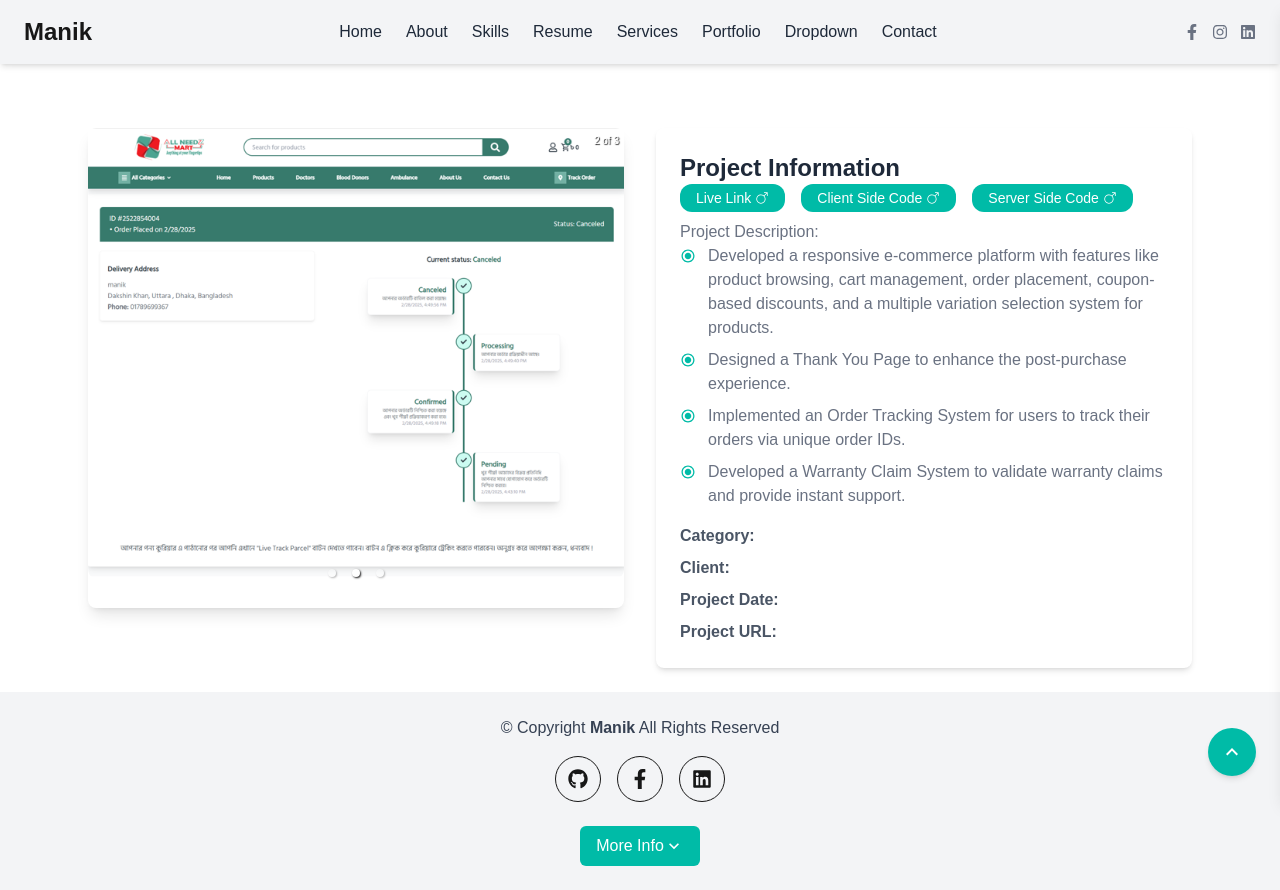
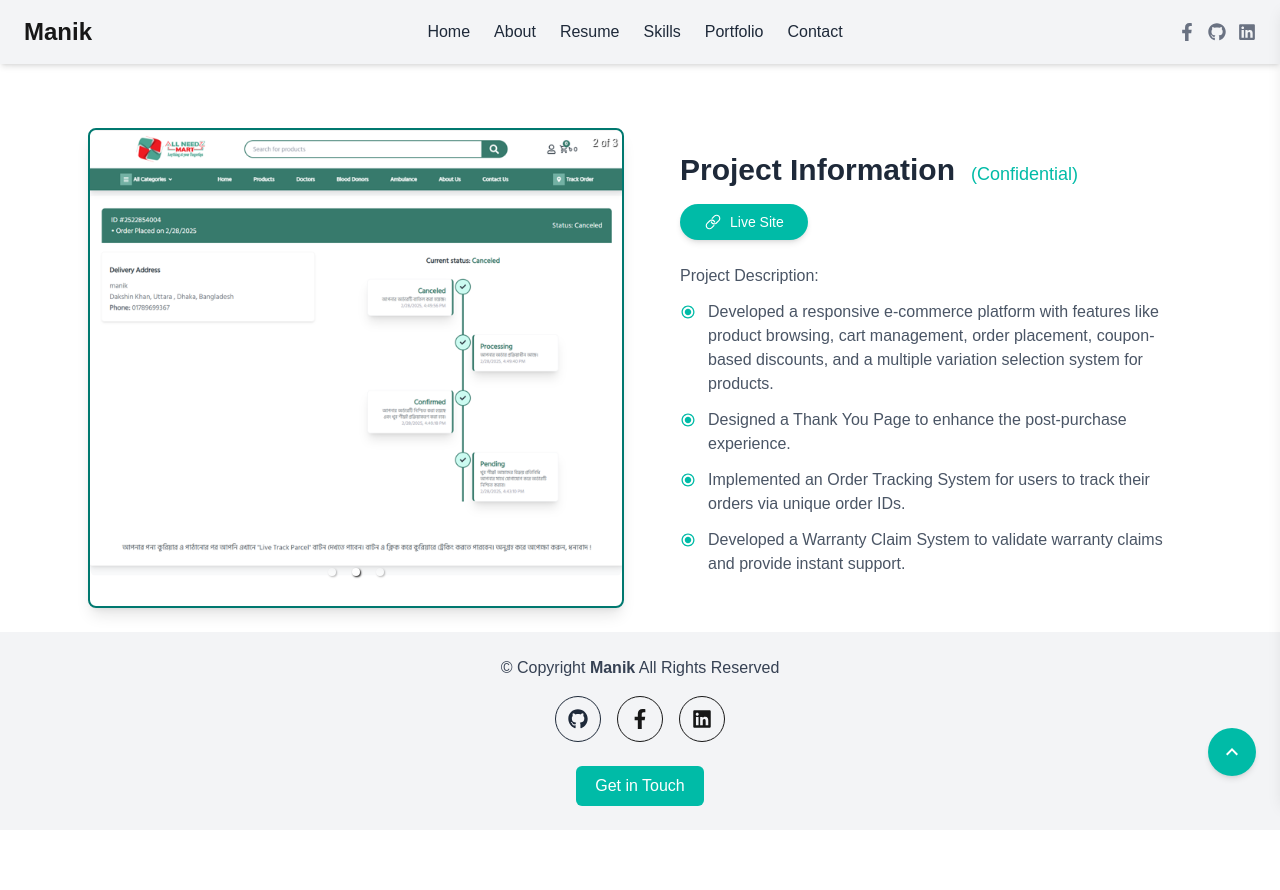
Before and after one commit to thmanik/manik.portfolio, a Next.js app: page /portfolio/1 in a window 1280 px wide. After the commit the page ends 830 px from the top, so only its background shows below. Built offline with nearby package versions, Linux system fonts and the light colour scheme.

Commit message:
complete

```diff
--- a/app/components/footer/Footer.jsx
+++ b/app/components/footer/Footer.jsx
@@ -23,36 +23,35 @@ const Footer = () => {
 
       {/* Social Icons */}
       <div className="flex justify-center space-x-4 mt-4">
-        <a href="#" className="p-3 border rounded-full hover:bg-gray-200 transition">
+        <a href="https://github.com/thmanik" className="p-3 border rounded-full text-gray-800 hover:text-gray-950 transition">
           <FaGithub size={20} />
         </a>
-        <a href="#" className="p-3 border rounded-full hover:bg-gray-200 transition">
+        <a href="https://www.facebook.com/mdmanik.ahmed.90038882" className="p-3 border rounded-full  hover:text-blue-600 transition">
           <FaFacebookF size={20} />
         </a>
-        <a href="#" className="p-3 border rounded-full hover:bg-gray-200 transition">
+        <a href="https://www.linkedin.com/in/md-tofazzol-hossain-manik-764544299" className="p-3 border rounded-full hover:text-blue-700 transition">
           <FaLinkedin size={20} />
         </a>
       </div>
 
-      {/* Dropdown Section */}
+
+       {/* Call-to-Action Section */}
       <div className="mt-6">
-        <button
-          className="flex items-center justify-center mx-auto px-4 py-2 bg-teal-500 text-white rounded-md"
+        <a
+        href="mailto:thmanik1241@gmail.com"
+          className="flex items-center justify-center w-32 mx-auto px-4 py-2 bg-teal-500 text-white rounded-md"
           onClick={toggleDropdown}
         >
-          More Info {isDropdownOpen ? <MdKeyboardArrowUp size={20} /> : <MdKeyboardArrowDown size={20} />}
-        </button>
+          Get in Touch
+        </a>
 
-        {isDropdownOpen && (
-          <div className="mt-4 p-4 bg-white shadow-md rounded-md">
-            <p className="text-gray-700">This is additional information in the dropdown.</p>
-          </div>
-        )}
+
+
       </div>
 
       {/* Scroll to Top Button */}
       <button
-        className="fixed bottom-6 right-6 bg-teal-500 text-white p-3 rounded-full shadow-md hover:bg-teal-600 transition"
+        className="fixed bottom-6 right-6 cursor-pointer bg-teal-500 text-white p-3 rounded-full shadow-md hover:bg-teal-600 transition"
         onClick={scrollToTop}
       >
         <MdKeyboardArrowUp size={24} />
--- a/app/components/header/Header.jsx
+++ b/app/components/header/Header.jsx
@@ -1,18 +1,16 @@
 "use client";
 import { useState } from "react";
 import { usePathname } from "next/navigation";
-import { FaFacebookF, FaInstagram, FaLinkedin } from "react-icons/fa";
+import { FaFacebookF, FaGithub, FaLinkedin } from "react-icons/fa";
 import { RxHamburgerMenu, RxCross2 } from "react-icons/rx";
 import Link from "next/link";
 
 const navItems = [
   { name: "Home", link: "/home" },
   { name: "About", link: "/about" },
+  { name: "Resume", link: "/resume" },
   { name: "Skills", link: "/skills" },
-  { name: "Resume", link: "/resume" },
-  { name: "Services", link: "/services" },
   { name: "Portfolio", link: "/portfolio" },
-  { name: "Dropdown", link: "/dropdown" },
   { name: "Contact", link: "/contact" },
 ];
 
@@ -55,18 +53,31 @@ const Header = () => {
 
           {/* Desktop Social Icons */}
           <div className="hidden md:flex space-x-3 text-gray-500">
-            <FaFacebookF className="cursor-pointer hover:text-gray-700" />
-            <FaInstagram className="cursor-pointer hover:text-gray-700" />
-            <FaLinkedin className="cursor-pointer hover:text-gray-700" />
+  <a href="https://www.facebook.com/mdmanik.ahmed.90038882" target="_blank" rel="noopener noreferrer">
+    <FaFacebookF className="cursor-pointer text-lg hover:text-blue-600" />
+  </a>
+  <a href="https://github.com/thmanik" target="_blank" rel="noopener noreferrer">
+    <FaGithub className="cursor-pointer text-lg hover:text-gray-700" />
+  </a>
+  <a href="https://www.linkedin.com/in/md-tofazzol-hossain-manik-764544299" target="_blank" rel="noopener noreferrer">
+    <FaLinkedin className="cursor-pointer text-lg hover:text-blue-700" />
+  </a>
 </div>
+
 
           {/* Mobile Header */}
           <div className="md:hidden flex items-center gap-4">
             {/* Social Icons */}
             <div className="flex space-x-3 text-gray-500">
-              <FaFacebookF className="cursor-pointer hover:text-gray-700" />
-              <FaInstagram className="cursor-pointer hover:text-gray-700" />
-              <FaLinkedin className="cursor-pointer hover:text-gray-700" />
+            <a href="https://www.facebook.com/mdmanik.ahmed.90038882" target="_blank" rel="noopener noreferrer">
+    <FaFacebookF className="cursor-pointer hover:text-blue-600" />
+  </a>
+  <a href="https://github.com/thmanik" target="_blank" rel="noopener noreferrer">
+    <FaGithub className="cursor-pointer hover:text-gray-700" />
+  </a>
+  <a href="https://www.linkedin.com/in/md-tofazzol-hossain-manik-764544299" target="_blank" rel="noopener noreferrer">
+    <FaLinkedin className="cursor-pointer hover:text-blue-700" />
+  </a>
             </div>
 
             {/* Mobile Menu Button */}
@@ -82,22 +93,26 @@ const Header = () => {
 
       {/* Mobile Sidebar */}
       <div
-        className={`fixed top-0 right-0 w-3/4 h-full bg-gray-100 shadow-lg transform transition-transform duration-300 z-50 ${
+  className={`fixed top-0 right-0 w-3/4 h-full bg-[#1E2939] shadow-lg transform transition-transform duration-300 z-50 ${
     isOpen ? "translate-x-0" : "translate-x-full"
   }`}
 >
-        <button className="absolute top-5 right-5" onClick={toggleMenu}>
+  <button className="absolute top-5 right-5 text-white" onClick={toggleMenu}>
     <RxCross2 size={28} />
   </button>
 
-        <ul className="flex flex-col items-center mt-16 space-y-6 text-gray-700">
+  <ul className="flex flex-col items-center mt-16 space-y-4 text-white">
     {navItems.map((item, index) => (
-            <li key={index} onClick={toggleMenu}>
+      <li
+        key={index}
+        onClick={toggleMenu}
+        className={`w-3/4  ${pathname == item.link ? " border border-teal-700":" border  border-white"}rounded-lg text-center py-3 transition-all duration-200 hover:bg-teal-500 hover:text-white cursor-pointer`}
+      >
         <Link
           href={item.link}
-                className={`text-lg ${
-                  pathname === item.link ? "text-teal-500 font-semibold" : "hover:text-teal-500"
-                } cursor-pointer`}
+          className={`block w-full text-lg ${
+            pathname == item.link ? "text-teal-700 font-semibold  " : "hover:text-white"
+          }`}
         >
           {item.name}
         </Link>
@@ -105,6 +120,7 @@ const Header = () => {
     ))}
   </ul>
 </div>
+
     </>
   );
 };
--- /dev/null
+++ b/app/contact/page.jsx
@@ -0,0 +1,148 @@
+"use client";
+import { useState } from "react";
+import { useForm } from "react-hook-form";
+import emailjs from "emailjs-com";
+import { FaMapMarkerAlt, FaPhoneAlt, FaEnvelope } from "react-icons/fa";
+import Swal from 'sweetalert2';
+const ContactSection = () => {
+  const { register, handleSubmit, reset } = useForm();
+  const [successMessage, setSuccessMessage] = useState(null);
+
+  const sendEmail = async (data) => {
+    try {
+      await emailjs.send(
+        "service_v7yrlj4", // Replace with your EmailJS Service ID
+        "template_u2g2er7", // Replace with your EmailJS Template ID
+        {
+          user_name: data.name,
+          user_email: data.email,
+          user_subject: data.subject,
+          user_message: data.message,
+        },
+        "iNL1-Zac1PKMZ8p92" // Replace with your EmailJS Public Key
+      );
+
+      // Show success message with SweetAlert2
+      Swal.fire({
+        title: 'Success!',
+        text: 'Your message has been sent! Please wait for our response.',
+        icon: 'success',
+        confirmButtonText: 'OK',
+        confirmButtonColor: '#00BBA7',
+      });
+
+      reset(); // Reset form
+    } catch (error) {
+      console.error("Error sending email:", error);
+
+      // Show error message with SweetAlert2
+      Swal.fire({
+        title: 'Error!',
+        text: 'Failed to send message. Please try again.',
+        icon: 'error',
+        confirmButtonText: 'OK',
+        confirmButtonColor: '#FF6F61',
+      });
+    }
+  };
+
+  return (
+    <section className="container mx-auto px-4 py-12">
+      <div className="max-w-7xl mx-auto text-center">
+    <h2 className="text-3xl md:text-4xl font-semibold text-gray-800">
+      Get in Touch
+    </h2>
+    <p className="mt-4 text-lg text-gray-600">
+      We'd love to hear from you! Feel free to reach out for any inquiries or feedback.
+    </p>
+  </div><div className="w-20 h-1 bg-[#00BBA7] mx-auto mt-6 rounded-md"></div>
+
+      <div className="grid grid-cols-1 md:grid-cols-2 gap-8 mt-10">
+        {/* Left Section - Contact Info */}
+        <div className="bg-white border-1 border-gray-100 p-6 rounded-lg" data-aos="fade-up">
+          <div className="flex items-center gap-4 mb-4">
+            <FaMapMarkerAlt className="text-[#00BBA7] text-2xl" />
+            <div>
+              <h4 className="font-semibold text-lg">Address</h4>
+              <p className="text-gray-600 text-sm">Uttara, Dhaka-1230, Bangladesh</p>
+            </div>
+          </div>
+
+          <div className="flex items-center gap-4 mb-4">
+            <FaPhoneAlt className="text-[#00BBA7] text-2xl" />
+            <div>
+              <h4 className="font-semibold text-lg">Call Us</h4>
+              <p className="text-gray-600 text-sm">+88 0163-1205714</p>
+            </div>
+          </div>
+
+          <div className="flex items-center gap-4 mb-4">
+            <FaEnvelope className="text-[#00BBA7] text-2xl" />
+            <div>
+              <h4 className="font-semibold text-lg">Email Us</h4>
+              <p className="text-gray-600 text-sm">thmanik1241@gmail.com</p>
+            </div>
+          </div>
+
+          {/* Google Map */}
+          <div className="rounded-lg overflow-hidden h-48 mt-4">
+            <iframe
+              className="w-full h-full"
+              src="https://www.google.com/maps/embed?pb=!1m18!1m12!1m3!1d3649.9081706769295!2d90.38075507516807!3d23.874673384094684!2m3!1f0!2f0!3f0!3m2!1i1024!2i768!4f13.1!3m3!1m2!1s0x3755c52469e82e47%3A0x3d32b30d218e88e6!2sUttara%2C%20Dhaka%2C%20Bangladesh!5e0!3m2!1sen!2sbd!4v1712345678901!5m2!1sen!2sbd"
+              allowFullScreen
+              loading="lazy"
+            ></iframe>
+          </div>
+        </div>
+
+        {/* Right Section - Contact Form */}
+        <div className="bg-white  border-1 border-gray-100 p-6 rounded-lg" data-aos="fade-up">
+          <form onSubmit={handleSubmit(sendEmail)} className="space-y-4">
+            <div className="grid grid-cols-1 sm:grid-cols-2 gap-4">
+              <input
+                type="text"
+                placeholder="Your Name"
+                {...register("name", { required: "Name is required" })}
+                className="p-3 border border-gray-300 rounded-md focus:outline-[#00BBA7] w-full"
+              />
+              <input
+                type="email"
+                placeholder="Your Email"
+                {...register("email", { required: "Email is required" })}
+                className="p-3 border border-gray-300 rounded-md focus:outline-[#00BBA7] w-full"
+              />
+            </div>
+            <input
+              type="text"
+              placeholder="Subject"
+              {...register("subject", { required: "Subject is required" })}
+              className="p-3 border border-gray-300 rounded-md focus:outline-[#00BBA7] w-full"
+            />
+            <textarea
+              placeholder="Message"
+              {...register("message", { required: "Message is required" })}
+              rows={5}
+              className="p-3 border border-gray-300 rounded-md focus:outline-[#00BBA7] w-full"
+            ></textarea>
+
+            <button
+              type="submit"
+              className="bg-[#00BBA7] text-white cursor-pointer font-medium py-3 px-6 rounded-md hover:bg-[#009BA9] transition-all w-full sm:w-auto"
+            >
+              Send Message
+            </button>
+          </form>
+
+          {/* Success Message */}
+          {successMessage && (
+            <p className={`text-center mt-4 font-semibold ${successMessage.includes("✅") ? "text-green-600" : "text-red-600"}`}>
+              {successMessage}
+            </p>
+          )}
+        </div>
+      </div>
+    </section>
+  );
+};
+
+export default ContactSection;
--- a/app/portfolio/[id]/page.jsx
+++ b/app/portfolio/[id]/page.jsx
@@ -3,8 +3,9 @@
 import { notFound } from "next/navigation";
 import dynamic from 'next/dynamic';
 import { useParams } from 'next/navigation';
-import { IoIosMale, IoMdRadioButtonOn } from "react-icons/io";
-// Dynamically import Carousel component to disable SSR
+
+import { IoIosLink, IoLogoGithub, IoMdRadioButtonOn } from "react-icons/io";
+
 const Carousel = dynamic(() => import('react-responsive-carousel').then(mod => mod.Carousel), { ssr: false });
 import "react-responsive-carousel/lib/styles/carousel.min.css";
 
@@ -21,7 +22,8 @@ const projects = [
       ],
       technologies: ["Next.js", "TypeScript", "Redux Toolkit", "Tailwind CSS", "shadcn/ui"],
       images: ["/images/allneedsmart/allneezmart.png", "/images/allneedsmart/orderTracking.png", "/images/allneedsmart/shoppage.png"],
-      link: "/project-details/1",
+      live_link: "https://allneedzmart.com",
+      confidential:true,
     },
     {
       id: 2,
@@ -34,7 +36,8 @@ const projects = [
       ],
       technologies: ["Next.js", "TypeScript", "Redux Toolkit", "Tailwind CSS", "shadcn/ui"],
       images: ["/images/oneself/home.png", "/images/oneself/productpage.png", "/images/oneself/checkout.png"],
-      link: "/project-details/2",
+      live_link: "https://mustaqim.site",
+      confidential:true,
     },
     {
       id: 3,
@@ -47,6 +50,9 @@ const projects = [
       ],
       technologies: ["MUI", "Tailwind", "React.js", "Firebase", "Node.js", "MongoDB(MVC)", "Express"],
       images: ["/images/Traveltrek/homePage.png", "/images/Traveltrek/findeticket.png"],
+      live_link: "https://traveltrek-6303c.web.app",
+      client_code_link: "https://github.com/Flex-Softr/Bus-Ticket-Booking-Solution/tree/latest-achieve/Client",
+      server_code_link: "https://github.com/Flex-Softr/Bus-Ticket-Booking-Solution/tree/latest-achieve/Server",
     },
     {
       id: 4,
@@ -58,6 +64,9 @@ const projects = [
       ],
       technologies: ["Tailwind", "React.js", "Firebase", "Node.js", "MongoDB", "Express"],
       images: ["/images/bookCollege/homepage.png", "/images/bookCollege/aboutSection.png", "/images/bookCollege/footer.png"],
+      live_link: "https://book-colleges.web.app",
+      client_code_link: "https://github.com/thmanik/book-colleges-client",
+      server_code_link: "https://github.com/thmanik/book-colleges-server",
     },
     {
       id: 5,
@@ -68,6 +77,9 @@ const projects = [
       ],
       technologies: ["HTML5", "CSS3"],
       images: ["/images/nextkit/home.png", "/images/nextkit/homepage2.png", "/images/nextkit/navigation.png"],
+      live_link: "https://symphonious-peony-d4a50a.netlify.app",
+      client_code_link: "https://github.com/thmanik/nextjs-material-kit",
+
     },
 
     {
@@ -81,6 +93,9 @@ const projects = [
       ],
       technologies: ["Tailwind", "React.js", "Firebase", "Node.js", "MongoDB", "Express"],
       images: ["/images/milclub/home.png","/images/milclub/instructor.png"],
+      live_link: "https://mil-school-c89cf.web.app",
+      client_code_link: "https://github.com/thmanik/mil-club-client",
+      server_code_link: "https://github.com/thmanik/mil-club-server",
     },
     {
       id: 7,
@@ -93,6 +108,9 @@ const projects = [
       ],
       technologies: ["Tailwind", "React.js", "Firebase", "Node.js", "MongoDB", "Express"],
       images: ["/images/toybok/home.png", "/images/toybok/faq.png"],
+      live_link: "https://toy-box-8d4dc.web.app",
+      client_code_link: "https://github.com/thmanik/toy-box",
+      server_code_link: "https://github.com/thmanik/Toy-box-server",
     },
   ];
 
@@ -106,12 +124,13 @@ export default function PortfolioDetails() {
   if (!project) return notFound();
 
   return (
-    <div className="max-w-6xl mx-auto p-6">
-      <h2 className="text-3xl font-bold text-center text-gray-800">{project.title}</h2>
+    <div className=" mx-auto w-[95%] p-6 md:w-[90%] " >
+
+      <h2 className="text-3xl  font-bold text-center text-gray-800">{project.title}</h2>
 
 
       <div className="grid grid-cols-1 md:grid-cols-2 gap-8 mt-10">
-        <div className="rounded-lg overflow-hidden md:h-[480px] shadow-lg">
+        <div className="rounded-lg overflow-hidden md:h-[480px]  border-teal-700 border-2 shadow-lg"  data-aos="fade-up" >
           <Carousel showThumbs={false} autoPlay  infiniteLoop>
             {project?.images?.map((image, index) => (
               <div key={index}>
@@ -121,45 +140,81 @@ export default function PortfolioDetails() {
           </Carousel>
         </div>
 
-        <div>
-          <div className="bg-white shadow-md rounded-lg p-6">
-            <h3 className="text-2xl font-semibold text-gray-800">Project Information</h3>
-            {/* link section */}
-            <div className=" flex gap-4">
-              <div className="flex items-center py-1 px-4  bg-[#00BBA7] text-white rounded-xl text-sm cursor-pointer hover:bg-[#2a4b47]  transition-all duration-300 transform hover:scale-103">Live Link <IoIosMale className="font-bold ms-1"/></div>
-              {/* client side link */}
-              <div className="flex items-center py-1 px-4  bg-[#00BBA7] text-white rounded-xl text-sm cursor-pointer hover:bg-[#2a4b47]  transition-all duration-300 transform hover:scale-103">Client Side Code<IoIosMale className="font-bold ms-1"/></div>
-              {/* server side link */}
-              <div className="flex items-center py-1 px-4  bg-[#00BBA7] text-white rounded-xl text-sm cursor-pointer hover:bg-[#2a4b47]  transition-all duration-300 transform hover:scale-103">Server Side Code <IoIosMale className="font-bold ms-1"/></div>
+        <div className="bg-white rounded-lg p-2 md:p-6">
+        <div className="flex flex-wrap items-center gap-2 md:gap-4">
+  <h3 className="text-xl sm:text-2xl md:text-3xl font-semibold mb-4 text-gray-800">
+    Project Information
+  </h3>
+
+  {project?.confidential && (
+    <div className="text-sm sm:text-md md:text-lg my-2 mb-4 md:mb-4 text-[#00BBA7]">
+      (Confidential)
+    </div>
+  )}
 </div>
 
-    <div>
-      <h1 className="text-start text-gray-500 mt-2">Project Description:</h1>
-      <ul className="list-none pl-0 space-y-2">
+  {/* Links Section */}
+  <div className="flex flex-wrap gap-4 mb-6" data-aos="fade-up"  >
+    {
+      project?.live_link && (
+        <a
+      href={project?.live_link}
+      target="_blank"
+      rel="noopener noreferrer"
+      className="flex items-center gap-2 py-2 px-6 cursor-pointer bg-[#00BBA7] text-white rounded-full text-sm font-medium shadow-md hover:bg-[#2a4b47] transition-transform transform hover:scale-105 focus:outline-none focus:ring-2 focus:ring-[#00BBA7] focus:ring-offset-2"
+    >
+      <IoIosLink size={18} />
+      Live Site
+    </a>
+      )
+    }
+
+    {
+      project?.client_code_link && (
+        <a
+      href={project?.client_code_link}
+      target="_blank"
+      rel="noopener noreferrer"
+      className="flex items-center gap-2 py-2 px-6 cursor-pointer bg-[#00BBA7] text-white rounded-full text-sm font-medium shadow-md hover:bg-[#2a4b47] transition-transform transform hover:scale-105 focus:outline-none focus:ring-2 focus:ring-[#00BBA7] focus:ring-offset-2"
+    >
+      <IoLogoGithub size={18} />
+      Client Code
+    </a>
+      )
+    }
+
+    {
+      project?.server_code_link &&(
+        <a
+      href={project?.server_code_link}
+      target="_blank"
+      rel="noopener noreferrer"
+      className="flex items-center gap-2 py-2 px-6 cursor-pointer bg-[#00BBA7] text-white rounded-full text-sm font-medium shadow-md hover:bg-[#2a4b47] transition-transform transform hover:scale-105 focus:outline-none focus:ring-2 focus:ring-[#00BBA7] focus:ring-offset-2"
+    >
+      <IoLogoGithub size={18} />
+      Server Code
+    </a>
+      )
+    }
+
+  </div>
+
+  {/* Project Description */}
+  <div data-aos="fade-up" >
+    <h1 className="text-start text-gray-600 mb-3">Project Description:</h1>
+    <ul className="list-none pl-0 space-y-3">
       {project.description.map((point, index) => (
-          <li key={index} className="text-gray-500 flex items-start">
-            {/* Custom Dotted Bullet */}
-            {/* <span className="w-2 h-2 bg-gray-600 rounded-full mt-1 mr-3 flex-shrink-0"></span> */}
-            <IoMdRadioButtonOn className="text-[#00BBA7] w-4 h-4  rounded-full mt-1 mr-3 flex-shrink-0" />
+        <li key={index} className="text-gray-600 flex items-start">
+          <IoMdRadioButtonOn className="text-[#00BBA7] w-4 h-4 rounded-full mt-1 mr-3 flex-shrink-0" />
           <span>{point}</span>
         </li>
       ))}
     </ul>
   </div>
 
-            <ul className="mt-4 text-gray-600 space-y-2">
-              <li><strong>Category:</strong> {project.category}</li>
-              <li><strong>Client:</strong> {project.client}</li>
-              <li><strong>Project Date:</strong> {project.date}</li>
-              <li>
-                <strong>Project URL:</strong>
-                <a href={project.url} target="_blank" rel="noopener noreferrer" className="text-blue-500 hover:underline">
-                  {project.url}
-                </a>
-              </li>
-            </ul>
+
 </div>
-        </div>
+
       </div>
     </div>
   );
```
Also changed, not shown: app/about/page.jsx (+37 -34 lines), app/home/page.jsx (+28 -3 lines), app/portfolio/page.jsx (+15 -13 lines), app/resume/page.jsx (+6 -6 lines), app/skills/page.jsx (+5 -5 lines), package.json (+6 -1 lines), 2 other files (tests, documents, lock files or other folders). Lines whose indentation alone changed are shown as unchanged.
